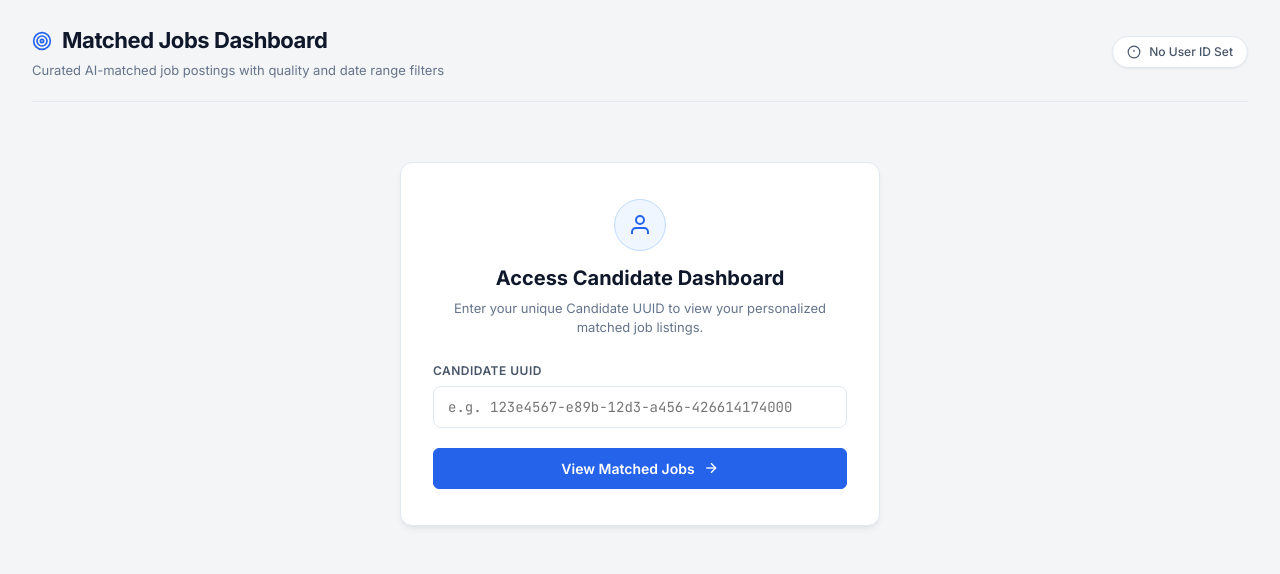
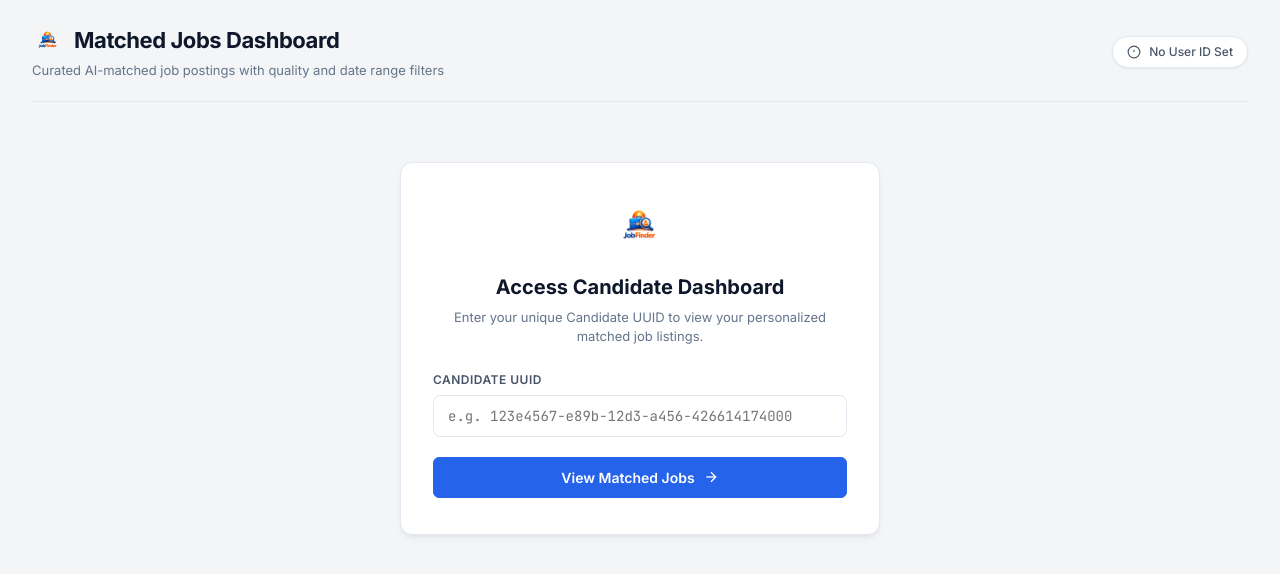
Before and after one commit to manikanta5827/jobs_scrapper, a website: page public/dashboard.html in a window 1280 px wide. Drawn offline with Linux system fonts and the light colour scheme.

Commit message:
feat: add logo image to admin and dashboard HTML; update favicon for improved branding and visual consistency

```diff
--- a/public/dashboard.html
+++ b/public/dashboard.html
@@ -4,6 +4,7 @@
   <meta charset="UTF-8">
   <meta name="viewport" content="width=device-width, initial-scale=1.0">
   <title>Candidate Jobs Dashboard</title>
+  <link rel="icon" type="image/png" href="logo.png">
   <link rel="preconnect" href="https://fonts.googleapis.com">
   <link rel="preconnect" href="https://fonts.gstatic.com" crossorigin>
   <link href="https://fonts.googleapis.com/css2?family=Inter:wght@400;500;600;700&family=JetBrains+Mono:wght@400;500&display=swap" rel="stylesheet">
@@ -612,7 +613,7 @@
     <header>
       <div class="logo-group">
         <h1>
-          <svg width="20" height="20" viewBox="0 0 24 24" fill="none" stroke="currentColor" stroke-width="2" stroke-linecap="round" stroke-linejoin="round" style="color: var(--primary);"><circle cx="12" cy="12" r="10"></circle><circle cx="12" cy="12" r="6"></circle><circle cx="12" cy="12" r="2"></circle></svg>
+          <img src="logo.png" alt="JobFinder Logo" style="height: 32px; width: auto; object-fit: contain; border-radius: 6px;">
           <span>Matched Jobs Dashboard</span>
         </h1>
         <p>Curated AI-matched job postings with quality and date range filters</p>
@@ -626,8 +627,8 @@
     <!-- Centered Candidate Login Form -->
     <div id="loginCard" class="login-card" style="display: none;">
       <div class="login-card-header">
-        <div class="login-icon">
-          <svg width="24" height="24" viewBox="0 0 24 24" fill="none" stroke="currentColor" stroke-width="2"><path d="M20 21v-2a4 4 0 0 0-4-4H8a4 4 0 0 0-4 4v2"></path><circle cx="12" cy="7" r="4"></circle></svg>
+        <div class="login-icon" style="background: transparent; border: none; width: auto; height: auto;">
+          <img src="logo.png" alt="JobFinder Logo" style="height: 56px; width: auto; object-fit: contain;">
         </div>
         <h2>Access Candidate Dashboard</h2>
         <p>Enter your unique Candidate UUID to view your personalized matched job listings.</p>
```
Also changed, not shown: public/admin.html (+2 -3 lines), public/logo.png (added).
